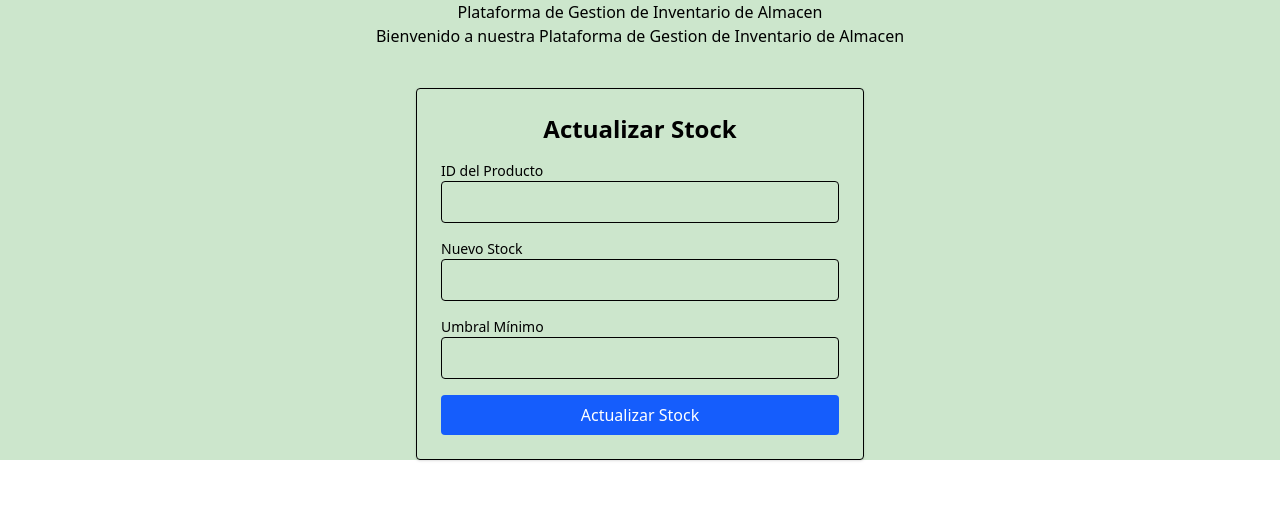
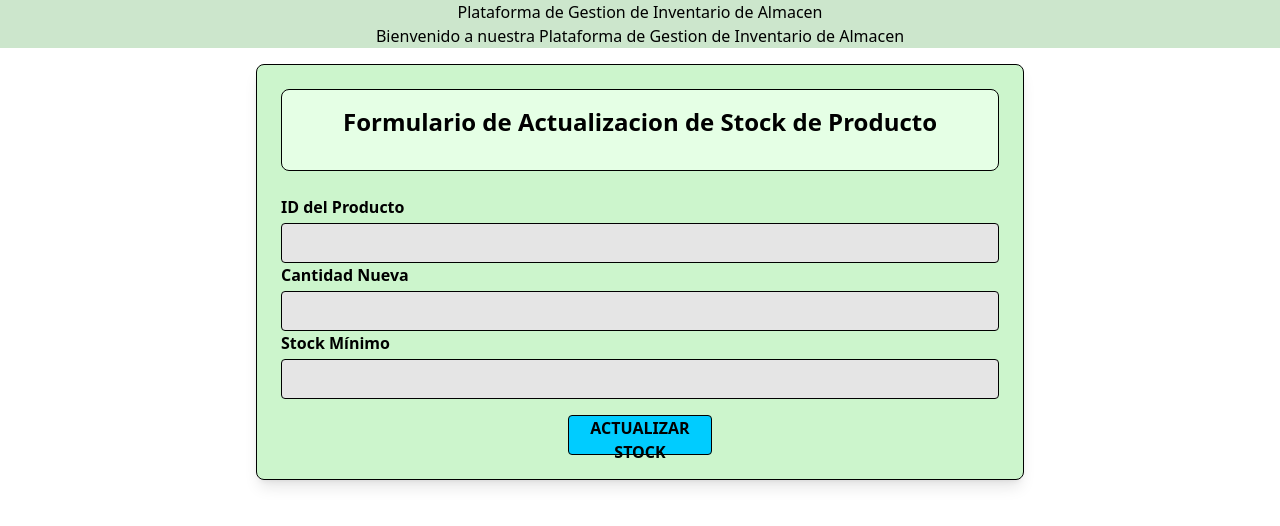
Before and after one commit to migueltovarb/ISWElectiva110202-7, a React (Vite) app in the folder Plataforma-Gestion-Inventario/Frontend/: page /actualizar-stock in a window 1280 px wide. Shown: the top 526 px of the page. Built offline with nearby package versions, Linux system fonts and the light colour scheme.

Commit message:
eighteen commit

```diff
--- a/Plataforma-Gestion-Inventario/Frontend/src/pages/StockUpdatePage.jsx
+++ b/Plataforma-Gestion-Inventario/Frontend/src/pages/StockUpdatePage.jsx
@@ -3,65 +3,85 @@ import { updateStockProducto } from "../services/api";
 
 const StockUpdatePage = () => {
   const [productoId, setProductoId] = useState("");
-  const [stock, setStock] = useState("");
-  const [umbralMinimo, setUmbralMinimo] = useState("");
+  const [cantidad, setCantidad] = useState("");
+  const [stockMinimo, setStockMinimo] = useState("");
   const [mensaje, setMensaje] = useState("");
 
   const handleSubmit = async (e) => {
     e.preventDefault();
+
+    const payload = {
+      cantidad: parseInt(cantidad),
+      stock_minimo: parseInt(stockMinimo),
+    };
+
+    console.log("Datos enviados al backend:", payload); // Debug
+
     try {
-      await updateStockProducto(productoId, {
-        stock: parseInt(stock),
-        umbral_minimo: parseInt(umbralMinimo),
-      });
-      setMensaje("Stock actualizado correctamente ✅");
+      await updateStockProducto(productoId, payload);
+      setMensaje("Stock actualizado correctamente");
     } catch (error) {
-      setMensaje("❌ Error al actualizar el stock");
+      console.error("Error al actualizar stock:", error);
+      setMensaje("Error al actualizar el stock");
     }
   };
 
   return (
-    <div className="max-w-md mx-auto mt-10 p-6 border rounded shadow">
-      <h2 className="text-2xl font-bold mb-4 text-center">Actualizar Stock</h2>
-      <form onSubmit={handleSubmit} className="space-y-4">
+    <div className="min-h-screen bg-white flex flex-col items-center p-4">
+      <div className="w-full max-w-3xl bg-[#CCF5CC] border border-black rounded-lg p-6 shadow-lg">
+        <div className="bg-[#E5FFE5] border border-black rounded-lg p-4 mb-6">
+          <h2 className="text-2xl font-bold mb-4 text-center">
+            Formulario de Actualizacion de Stock de Producto
+          </h2>
+        </div>
+        <div className="space-y-4">
+          <form onSubmit={handleSubmit}>
             <div>
-          <label className="block text-sm font-medium">ID del Producto</label>
+              <label className="block font-bold mb-1">ID del Producto</label>
               <input
                 type="number"
                 value={productoId}
                 onChange={(e) => setProductoId(e.target.value)}
                 required
-            className="w-full border p-2 rounded"
+                className="w-full px-2 h-10 bg-[#E5E5E5] border border-black rounded"
               />
             </div>
+
             <div>
-          <label className="block text-sm font-medium">Nuevo Stock</label>
+              <label className="block font-bold mb-1">Cantidad Nueva</label>
               <input
                 type="number"
-            value={stock}
-            onChange={(e) => setStock(e.target.value)}
+                value={cantidad}
+                onChange={(e) => setCantidad(e.target.value)}
                 required
-            className="w-full border p-2 rounded"
+                className="w-full px-2 h-10 bg-[#E5E5E5] border border-black rounded"
               />
             </div>
+
             <div>
-          <label className="block text-sm font-medium">Umbral Mínimo</label>
+              <label className="block font-bold mb-1">Stock Mínimo</label>
               <input
                 type="number"
-            value={umbralMinimo}
-            onChange={(e) => setUmbralMinimo(e.target.value)}
+                value={stockMinimo}
+                onChange={(e) => setStockMinimo(e.target.value)}
                 required
-            className="w-full border p-2 rounded"
+                className="w-full px-2 h-10 bg-[#E5E5E5] border border-black rounded"
               />
             </div>
+
+            <div className="flex justify-center gap-8 mt-4">
               <button
                 type="submit"
-          className="w-full bg-blue-600 text-white py-2 rounded hover:bg-blue-700"
+                className="w-36 h-10 bg-[#00CCFF] text-black font-bold uppercase border border-black rounded"
               >
                 Actualizar Stock
               </button>
+            </div>
           </form>
-      {mensaje && <p className="mt-4 text-center">{mensaje}</p>}
+        </div>
+      </div>
+
+      {mensaje && <p className="mt-4 text-center font-semibold">{mensaje}</p>}
     </div>
   );
 };
--- a/Plataforma-Gestion-Inventario/Frontend/src/services/api.js
+++ b/Plataforma-Gestion-Inventario/Frontend/src/services/api.js
@@ -71,7 +71,7 @@ export const deleteProducto = async (id) => {
 export const updateStockProducto = async (id, stockData) => {
   try {
     const response = await axios.put(
-      `${API_URL}/producto/productos/${id}/`,
+      `${API_URL}/stock/actualizar/${id}/`,
       stockData,
       {
         headers: {
```
Lines whose indentation alone changed are shown as unchanged.
